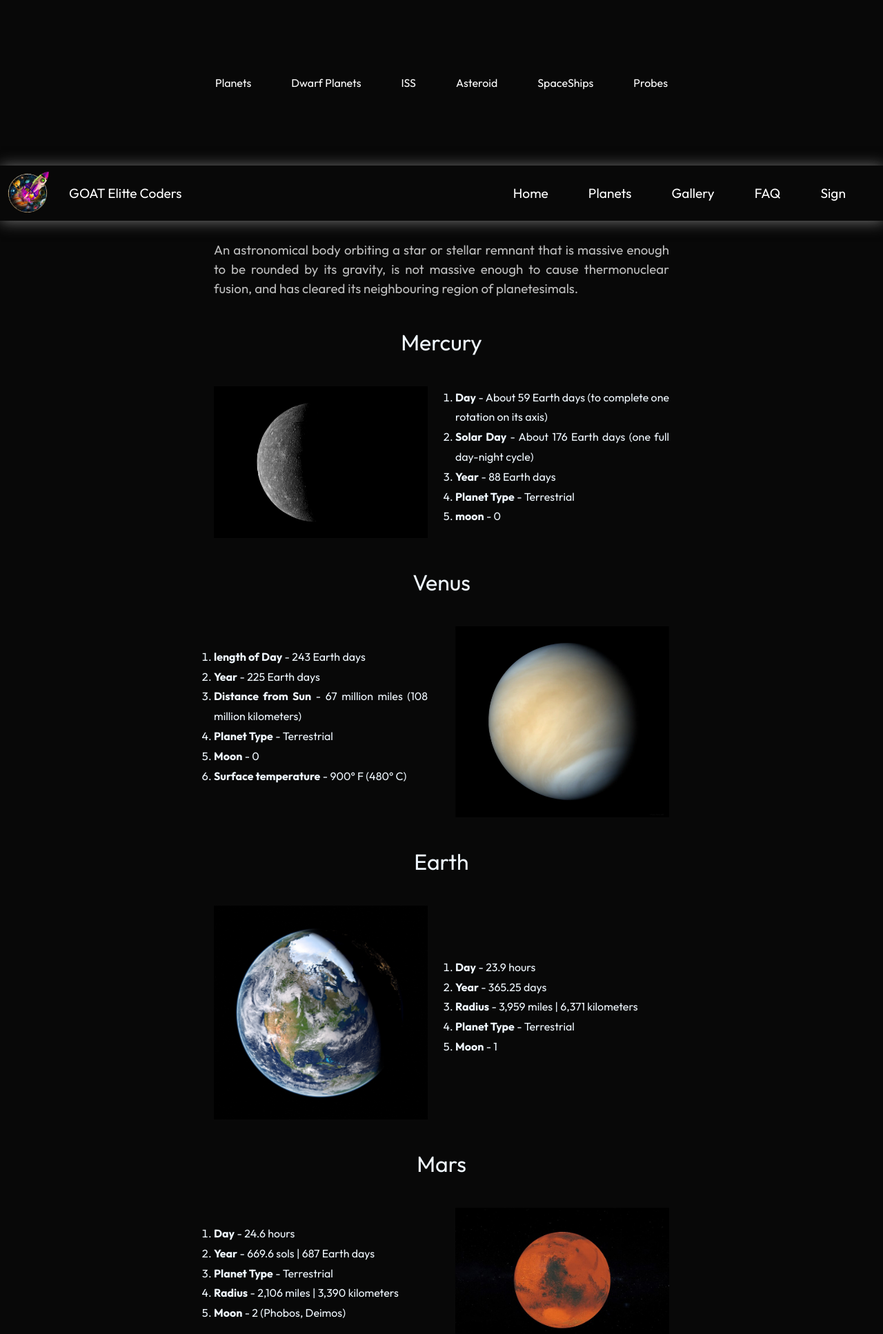
After one commit to Git21221/IBMSkillsBuild, a PHP site: page /planets/planets.html in a window 1280 px wide, after a click on "Planets". The commit adds this page. Shown: the top 1934 px of the page at 69% size. Run offline with PHP 8.4, Linux system fonts and the light colour scheme; some libraries are stand-ins or nearby versions.

Commit message:
planet page added

```diff
--- a/css/style.css
+++ b/css/style.css
@@ -36,18 +36,20 @@ body {
   font-family: 'Outfit', sans-serif;
   font-weight: 400;
   font-display: optional;
-  background-color: #181818;
+  background-color: rgb(8, 8, 8);
   overflow-x: hidden;
 }
 
 ul {
   list-style: none;
 }
-a{
+
+a {
   text-decoration: none;
   color: #bfe000;
 }
-a:hover{
+
+a:hover {
   text-decoration: none;
 }
 
@@ -74,12 +76,12 @@ a:hover{
 
 .navbar-links {
   display: flex;
-  column-gap: 20px;
+  column-gap: 10px;
   align-items: center;
   padding: 0 30px;
 }
 
-.icon #activei{
+.icon #activei {
   display: none;
 }
 
@@ -131,7 +133,7 @@ a:hover{
   justify-content: center;
 }
 
-.video video{
+.video video {
   width: 100%;
   height: auto;
 }
@@ -510,7 +512,8 @@ select:focus {
   display: inline-block;
   line-height: 1;
 }
-#footer .footer-top .footer-contact ul a:hover{
+
+#footer .footer-top .footer-contact ul a:hover {
   text-decoration: none;
   color: white;
   font-weight: 600;
@@ -552,31 +555,40 @@ select:focus {
   justify-content: space-between;
   column-gap: 10px;
 }
-.fa-whatsapp{
-  color:#03DD45;
+
+.fa-whatsapp {
+  color: #03DD45;
 }
-.fa-twitter{
-  color:#1DA1F2;
+
+.fa-twitter {
+  color: #1DA1F2;
 }
-.fa-facebook{
-  color:#1877F2;
+
+.fa-facebook {
+  color: #1877F2;
 }
-.fa-instagram{
-  color:#E10289;
+
+.fa-instagram {
+  color: #E10289;
 }
-.fa-youtube{
-  color:#FF0000;
+
+.fa-youtube {
+  color: #FF0000;
 }
-.fa-linkedin{
-  color:#0A66C2;
+
+.fa-linkedin {
+  color: #0A66C2;
 }
-.fa-discord{
-  color:#404EED;
+
+.fa-discord {
+  color: #404EED;
 }
-.fa-github{
-  color:#FFFFFF;
+
+.fa-github {
+  color: #FFFFFF;
 }
-#footer .social-links a{
+
+#footer .social-links a {
   text-decoration: none;
   font-size: 1.4rem;
   height: 50px;
@@ -588,7 +600,8 @@ select:focus {
   justify-content: center;
   transition: 0.3s linear;
 }
-#footer .social-links a:hover{
+
+#footer .social-links a:hover {
   transform: scale(1.2);
   transition: 0.3s linear;
 }
--- a/index.html
+++ b/index.html
@@ -65,7 +65,7 @@
       </a>
       <div class="navbar-links" id="navbar-link-toogle">
         <a class="navbar-links-txt" href="#hero">Home</a>
-        <a class="navbar-links-txt" href="404 page/index.html">Planets</a>
+        <a class="navbar-links-txt" href="/planets/planets.html">Planets</a>
         <a class="navbar-links-txt" href="gallery/gallery.html#gallery">Gallery</a>
         <a class="navbar-links-txt" href="404 page/index.html">FAQ</a>
         <a class="navbar-links-txt" href="404 page/index.html">Sign</a>
--- a/js/script.js
+++ b/js/script.js
@@ -4,6 +4,7 @@
 
 function toggleMenu() {
   var navbarLinks = document.getElementById("navbar-link-toogle");
+  document.getElementById("activei").classList.toggle("fa-xmark");
   navbarLinks.classList.toggle("activei");
 }
 
--- /dev/null
+++ b/planets/css/planet.css
@@ -0,0 +1,70 @@
+section:not(:target):not(#home),
+section:target~#home {
+    display: none
+}
+.subNav{
+    margin: 100px 0;
+    display: flex;
+    align-items: center;
+    justify-content: center;
+    column-gap: 10px;
+}
+.subNav a{
+    color: #ffffff;
+    transition: 0.3s linear;
+    padding: 0.5rem 1.5rem;
+
+}
+.subNav a:hover{
+    transition: 0.3s linear;
+    background-color: white;
+    color: black;
+    border-radius: 60px;
+}
+#planets{
+    max-width: 700px;
+    margin: auto;
+    display: flex;
+    align-items: center;
+    justify-content: center;
+    flex-direction: column;
+}
+.definition{
+    margin: auto;
+    display: flex;
+    align-items: center;
+    justify-content: center;
+    flex-direction: column;
+    max-width: 700px;
+    text-align: justify;
+}
+.question{
+    padding: 20px;
+    font-size: 2rem;
+}
+.answer{
+    padding: 20px;
+    font-size: 1.17rem;
+    text-align: justify;
+    color: rgb(190, 190, 190);
+}
+.planet{
+    display: flex;
+    align-items: center;
+    justify-content: center;
+    flex-direction: column;
+}
+.info{
+    display: flex;
+    align-items: center;
+    justify-content: center;
+    text-align: justify;
+}
+.imgs, .details{
+    width: 50%;
+    padding: 20px;
+}
+#planets img{
+    height: auto;
+    width: 100%;
+}
--- /dev/null
+++ b/planets/planets.html
@@ -0,0 +1,443 @@
+<!DOCTYPE html>
+<html lang="en">
+
+<head>
+    <meta charset="UTF-8">
+    <meta name="viewport" content="width=device-width, initial-scale=1.0">
+    <title>Planets</title>
+    <!-- importing bootstrap -->
+    <link rel="stylesheet" href="https://cdn.jsdelivr.net/npm/bootstrap@4.0.0/dist/css/bootstrap.min.css"
+        integrity="sha384-Gn5384xqQ1aoWXA+058RXPxPg6fy4IWvTNh0E263XmFcJlSAwiGgFAW/dAiS6JXm" crossorigin="anonymous">
+    <!-- font awesome icons script-->
+    <script src="https://kit.fontawesome.com/bf915a8f75.js" crossorigin="anonymous"></script>
+    <!-- Importing fontawesome icons -->
+    <script src="https://kit.fontawesome.com/bf915a8f75.js" crossorigin="anonymous"></script>
+    <!-- calling our style -->
+    <link rel="stylesheet" href="css/planet.css">
+    <link rel="stylesheet" href="/css/style.css" type="text/css" />
+    <link rel="stylesheet" href="/css/responsiveness.css" type="text/css" />
+</head>
+
+<body>
+
+    <!-- ============= Starting of navbar ==================== -->
+    <nav class="navbar-top">
+        <div class="navbar-logo-and-text">
+            <div class="navbar-img">
+                <img src="/img/logo.png" alt="Logo" width="80px">
+            </div>
+            <div class="navbar-txt">
+                GOAT Elitte Coders
+            </div>
+        </div>
+        <a class="icon">
+            <i class="fa-solid fa-bars" id="activei"></i>
+        </a>
+        <div class="navbar-links" id="navbar-link-toogle">
+            <a class="navbar-links-txt" href="#hero">Home</a>
+            <a class="navbar-links-txt" href="404 page/index.html">Planets</a>
+            <a class="navbar-links-txt" href="gallery/gallery.html#gallery">Gallery</a>
+            <a class="navbar-links-txt" href="404 page/index.html">FAQ</a>
+            <a class="navbar-links-txt" href="404 page/index.html">Sign</a>
+        </div>
+    </nav>
+    <!-- ==============End of navbar ============== -->
+
+
+    <!-- another nab=vbar for planets -->
+    <div class="subNav">
+        <a href="#planets">Planets</a>
+        <a href="#dplanets">Dwarf Planets</a>
+        <a href="#iss">ISS</a>
+        <a href="#asteroid">Asteroid</a>
+        <a href="#ss">SpaceShips</a>
+        <a href="#probe">Probes</a>
+    </div>
+
+    <!-- end of another navbar  -->
+
+    <!-- body starts  -->
+    <div style="color: aliceblue;">
+        <section id="planets">
+            <!-- Planets section... -->
+            <div class="definition">
+                <div class="question">
+                    What is a Planet?
+                </div>
+                <div class="answer">
+                    An astronomical body orbiting a star or stellar remnant that is massive enough to be rounded by its
+                    gravity,
+                    is not massive enough to cause thermonuclear fusion, and has cleared its neighbouring region of
+                    planetesimals.
+                </div>
+            </div>
+            <div class="mercury planet">
+                <div class="heading question">
+                    Mercury
+                </div>
+                <div class="info">
+                    <div class="imgs">
+                        <img src="img/mercury.jpg" alt="Mercury image">
+                    </div>
+                    <div class="details">
+                        <ul style="list-style:decimal; line-height: 1.8rem;">
+                            <li><strong> Day</strong>
+                                - About 59 Earth days (to complete one rotation on its axis)
+                            </li>
+                            <li><strong>Solar Day </strong>
+                                - About 176 Earth days (one full day-night cycle)</li>
+                            <li><strong>Year</strong>
+                                - 88 Earth days</li>
+                            <li><strong>Planet Type</strong>
+                                - Terrestrial</li>
+                            <li><strong>moon</strong> - 0</li>
+                        </ul>
+                    </div>
+                </div>
+            </div>
+
+
+
+            <div class="venus planet">
+                <div class="heading question">
+                    Venus
+                </div>
+                <div class="info">
+                    <div class="details">
+                        <ul style="list-style:decimal; line-height: 1.8rem;">
+                            <li><strong>length of Day</strong>
+                                - 243 Earth days
+                            </li>
+                            <li><strong>Year</strong>
+                                - 225 Earth days</li>
+                            <li><strong>Distance from Sun</strong>
+                                - 67 million miles (108 million kilometers)</li>
+                            <li><strong>Planet Type</strong>
+                                - Terrestrial</li>
+                            <li><strong>Moon</strong> - 0</li>
+                            <li><strong>Surface temperature</strong> - 900° F (480° C)</li>
+                        </ul>
+                    </div>
+                    <div class="imgs">
+                        <img src="img/venus.jpg" alt="Venus image">
+                    </div>
+                </div>
+            </div>
+
+
+
+            <div class="earth planet">
+                <div class="heading question">
+                    Earth
+                </div>
+                <div class="info">
+                    <div class="imgs">
+                        <img src="img/earth.jpg" alt="Earth image">
+                    </div>
+                    <div class="details">
+                        <ul style="list-style:decimal; line-height: 1.8rem;">
+                            <li><strong> Day</strong>
+                                - 23.9 hours
+                            </li>
+                            <li><strong>Year </strong>
+                                - 365.25 days</li>
+                            <li><strong>Radius</strong>
+                                - 3,959 miles | 6,371 kilometers</li>
+                            <li><strong>Planet Type</strong>
+                                - Terrestrial</li>
+                            <li><strong>Moon</strong> - 1</li>
+                        </ul>
+                    </div>
+                </div>
+            </div>
+
+
+
+            <div class="mars planet">
+                <div class="heading question">
+                    Mars
+                </div>
+                <div class="info">
+                    <div class="details">
+                        <ul style="list-style:decimal; line-height: 1.8rem;">
+                            <li><strong> Day</strong>
+                                - 24.6 hours
+                            </li>
+                            <li><strong>Year</strong>
+                                - 669.6 sols | 687 Earth days</li>
+                            <li><strong>Planet Type</strong>
+                                - Terrestrial</li>
+                            <li><strong>Radius</strong> - 2,106 miles | 3,390 kilometers</li>
+                            <li><strong>Moon</strong> - 2 (Phobos, Deimos)</li>
+                        </ul>
+                    </div>
+                    <div class="imgs">
+                        <img src="img/mars.jpg" alt="Mars image">
+                    </div>
+                </div>
+            </div>
+
+
+
+            <div class="jupiter planet">
+                <div class="heading question">
+                    Jupiter
+                </div>
+                <div class="info">
+                    <div class="imgs">
+                        <img src="img/jupiter.jpg" alt="Jupiter image">
+                    </div>
+                    <div class="details">
+                        <ul style="list-style:decimal; line-height: 1.8rem;">
+                            <li><strong>Namesake</strong> - King of the ancient Roman gods</li>
+                            <li><strong> Day</strong>
+                                - 9.93 hours
+                            </li>
+                            <li><strong>Year</strong>
+                                - 11.86 Earth Years</li>
+                            <li><strong>Distance from Sun</strong>
+                                - 5.1 Astronomical Units (Earth=1)</li>
+                            <li><strong>Planet Type</strong>
+                                Gas giant</li>
+                            <li><strong>Moons</strong> - 80</li>
+                            <li>Jupiter's four largest moons - Io, Europa, Ganymede, and Callisto - were first observed
+                                by the astronomer Galileo Galilei in 1610</li>
+                        </ul>
+                    </div>
+                </div>
+            </div>
+
+
+
+            <div class="saturn planet">
+                <div class="heading question">
+                    Saturn
+                </div>
+                <div class="info">
+                    <div class="details">
+                        <ul style="list-style:decimal; line-height: 1.8rem;">
+                            <li><strong> Day</strong>
+                                - 10.7 hours
+                            </li>
+                            <li><strong>Year</strong>
+                                - 29 Earth Years</li>
+                            <li><strong>Planet Type</strong>
+                                - Gas giant</li>
+                            <li><strong>Radius</strong> - 36,183.7 miles | 58,232 kilometers</li>
+                            <li><strong>Moons</strong> - 83</li>
+                        </ul>
+                    </div>
+                    <div class="imgs">
+                        <img src="img/saturn.png" alt="saturn image">
+                    </div>
+                </div>
+            </div>
+
+
+
+            <div class="uranus planet">
+                <div class="heading question">
+                    Uranus
+                </div>
+                <div class="info">
+                    <div class="imgs">
+                        <img src="img/uranus.jpg" alt="Mercury image">
+                    </div>
+                    <div class="details">
+                        <ul style="list-style:decimal; line-height: 1.8rem;">
+                            <li><strong> Day</strong>
+                                - 17 hours 14 minutes
+                            </li>
+                            <li><strong>Radius </strong>
+                              -  15,759.2 miles | 25,362 kilometers</li>
+                            <li><strong>Year</strong>
+                                84 Earth years</li>
+                            <li><strong>Planet Type</strong>
+                               - Ice Giant</li>
+                            <li><strong>Moons</strong> - 27</li>
+                        </ul>
+                    </div>
+                </div>
+            </div>
+
+
+
+            <div class="neptune planet">
+                <div class="heading question">
+                    Neptune
+                </div>
+                <div class="info">
+                    <div class="details">
+                        <ul style="list-style:decimal; line-height: 1.8rem;">
+                            <li><strong> Day</strong>
+                                - 16 hours
+                            </li>
+                            <li><strong>Radius </strong>
+                              -  15,299.4 miles | 24,622 kilometers</li>
+                            <li><strong>Years</strong>
+                              -  165 Earth years</li>
+                            <li><strong>Planet Type</strong>
+                                - Ice Giant</li>
+                            <li><strong>Moons</strong> - 14</li>
+                        </ul>
+                    </div>
+                    <div class="imgs">
+                        <img src="img/neptune.jpg" alt="Mercury image">
+                    </div>
+                </div>
+            </div>
+
+
+
+        </section>
+
+
+
+
+        <section id="dplanets">
+            Dwarf section...
+        </section>
+
+
+
+
+        <section id="iss">
+            ISS section...
+        </section>
+
+
+
+
+        <section id="asteroid">
+            Asteroid section...
+        </section>
+
+
+
+
+        <section id="ss">
+            SpaceShips section...
+        </section>
+
+
+
+
+        <section id="probe">
+            Probes section...
+        </section>
+    </div>
+    <!-- body ends -->
+
+    <!-- ================== Starting of seventh phase (footer) ==============   -->
+    <footer id="footer">
+        <div class="footer-top">
+            <div class="container modifiedFooterTop">
+                <div class="row modifyRow">
+                    <div class="col-lg-3 col-md-6 footer-contact">
+                        <h3>
+                            <img src="/img/logo.png" alt="" srcset="" height="60" width="60">
+                            Virtual Galaxy
+                        </h3>
+                        <p>
+                            Elitte College and Engineering, Sodepur<br>
+                            Near kalyani Express, Madhawpur Village, Mohispota,<br>
+                            West Bengal, 700113<br>
+                            <strong>Phone:</strong> +91-9330541033<br>
+                        </p>
+                    </div>
+                    <div class="col-lg-3 col-md-6 footer-contact">
+                        <h4>
+                            Useful Links
+                        </h4>
+                        <ul>
+                            <li>
+                                <i class="fa-solid fa-angle-right"></i> <a href="#hero">Home</a>
+                            </li>
+                            <li>
+                                <i class="fa-solid fa-angle-right"></i> <a href="#">Services</a>
+                            </li>
+                            <li>
+                                <i class="fa-solid fa-angle-right"></i>
+                                <a href="/policy/policy.html">Terms of service</a>
+                            </li>
+                            <li>
+                                <i class="fa-solid fa-angle-right"></i>
+                                <a href="/policy/policy.html">Privacy policy</a>
+                            </li>
+                        </ul>
+                    </div>
+                    <div class="col-lg-3 col-md-6 footer-contact">
+                        <h4>Our Services</h4>
+                        <ul>
+                            <li>
+                                <i class="fa-solid fa-angle-right"></i> <a href="#">3D Models</a>
+                            </li>
+                            <li>
+                                <i class="fa-solid fa-angle-right"></i><a href="#">Planets</a>
+                            </li>
+                            <li>
+                                <i class="fa-solid fa-angle-right"></i> <a href="#">Information</a>
+                            </li>
+                        </ul>
+                    </div>
+                    <div class="col-lg-3 col-md-6 footer-contact">
+                        <h4>Community</h4>
+                        <ul>
+                            <li>
+                                <i class="fa-solid fa-angle-right"></i> <a href="#mainabout">About us</a>
+                            </li>
+                            <li>
+                                <i class="fa-solid fa-angle-right"></i> <a href="#benefits">Benefits</a>
+                            </li>
+                            <li>
+                                <i class="fa-solid fa-angle-right"></i><a href="#achievement">Accomplishments</a>
+                            </li>
+                            <li>
+                                <i class="fa-solid fa-angle-right"></i> <a href="#faq">FAQ</a>
+                            </li>
+                        </ul>
+                    </div>
+                </div>
+            </div>
+        </div>
+        <div class="container py-4 modifiedFooter">
+            <div class="social-links text-md-end pt-3 pt-md-0 socialLinkMod">
+                <div class="textSocials">Stay in the loop?</div>
+                <a href="https://wa.me/9330541033" target="_blank" aria-label="Visit us on Whatapp"
+                    title="Whatapp (External Link)" rel="noopener noreferrer" class="whatsapp">
+                    <i class="fa-brands fa-whatsapp"></i>
+                </a>
+                <a href="https://twitter.com/" target="_blank" aria-label="Visit us on Twitter"
+                    title="Twitter (External Link)" rel="noopener noreferrer" class="twitter">
+                    <i class="fa-brands fa-twitter"></i>
+                </a>
+                <a href="https://www.facebook.com/" target="_blank" aria-label="Visit us on Facebook"
+                    title="Facebook (External Link)" rel="noopener noreferrer" class="facebook">
+                    <i class="fa-brands fa-facebook"></i>
+                </a>
+                <a href="https://www.instagram.com/" target="_blank" aria-label="Visit us on Instagram"
+                    title="Instagram (External Link)" rel="noopener noreferrer" class="instagram">
+                    <i class="fa-brands fa-instagram"></i>
+                </a>
+                <a href="https://www.linkedin.com/company/" target="_blank" aria-label="Visit us on Linkedin"
+                    title="Linkedin (External Link)" rel="noopener noreferrer" class="linkedin">
+                    <i class="fa-brands fa-linkedin"></i>
+                </a>
+                </a>
+                <a href="https://github.com/Git21221/IBMSkillsBuild" target="_blank" class="github">
+                    <i class="fa-brands fa-github"></i></a>
+            </div>
+            <div class="me-md-auto text-md-start crMod">
+                <div class="copyright">
+                    © Copyright <strong><span>Virtual Galaxy</span></strong>. All Rights Reserved
+                </div>
+                <div class="credits">Designed by <a href="#">G.O.A.T Elitte coders</a></div>
+            </div>
+        </div>
+    </footer>
+    <!-- ================== Ending of seventh phase (footer) ==============   -->
+
+    <script src="/js/script.js" type="text/javascript"></script>
+</body>
+
+</html>
```
Also changed, not shown: planets/img/earth.jpg (added), planets/img/jupiter.jpg (added), planets/img/mars.jpg (added), planets/img/mercury.jpg (added), planets/img/neptune.jpg (added), planets/img/saturn.png (added), planets/img/uranus.jpg (added), planets/img/venus.jpg (added).
